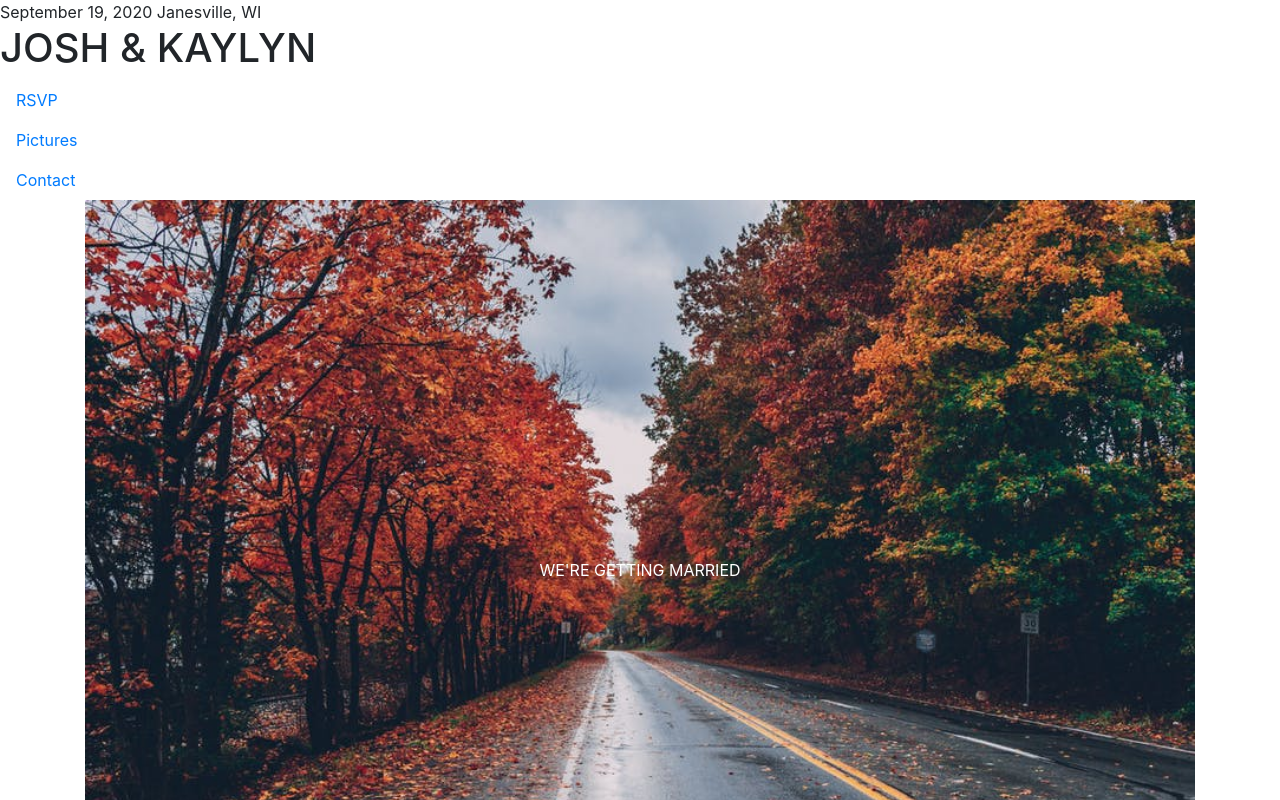
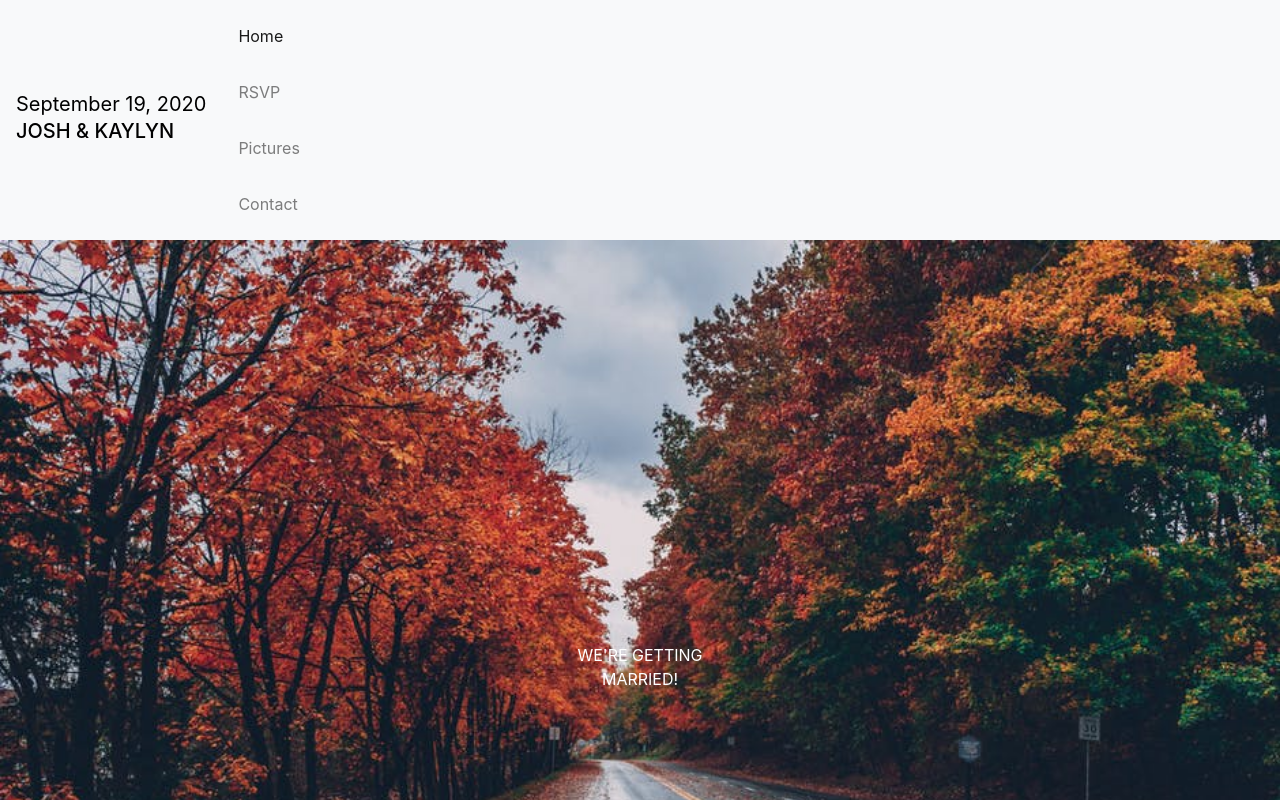
Before and after one commit to joshforcier/rsvp, a Vue app: page / in a window 1280 px wide. Shown: the top 800 px of the page. Built offline with nearby package versions, Linux system fonts and the light colour scheme; what vuefire would draw is missing.

Commit message:
add bootstrap-vue

```diff
--- a/index.html
+++ b/index.html
@@ -2,7 +2,7 @@
 <html>
   <head>
     <meta charset="utf-8">
-    <meta name="viewport" content="width=device-width,initial-scale=1.0">
+    <meta name="viewport" content="width=device-width, initial-scale=1, shrink-to-fit=no">
     <title>rsvp</title>
   </head>
   <body>
--- a/package.json
+++ b/package.json
@@ -11,6 +11,7 @@
   },
   "dependencies": {
     "bootstrap": "^4.3.1",
+    "bootstrap-vue": "^2.0.0-rc.28",
     "firebase": "^6.3.3",
     "vue": "^2.5.2",
     "vue-router": "^3.0.1",
--- a/src/components/Home.vue
+++ b/src/components/Home.vue
@@ -1,10 +1,10 @@
 <template>
     <div>
-        <div class="container">
+        <div :class="$style.container">
             <img src="../assets/pexels-photo-1563355.jpeg" alt="engagement-photo" style="width:100%;">
-            <div class="centered">WE'RE GETTING MARRIED</div>
+            <div :class="$style.centered">WE'RE GETTING<br/>MARRIED!</div>
         </div>
-        <RSVP />
+        <div>JOSH FORCIER<br/>&<br/>KAYLYN MEYERS</div>
     </div>
 </template>
 
@@ -21,7 +21,7 @@ export default {
 
 </script>
 
-<style>
+<style module>
     .container {
         position: relative;
         text-align: center;
--- a/src/components/Navbar.vue
+++ b/src/components/Navbar.vue
@@ -1,18 +1,33 @@
 <template>
     <div>
-        <div class="white-space">September 19, 2020        Janesville, WI</div>
-        <h1 class="header--1">JOSH & KAYLYN</h1>
-        <nav>
-            <router-link
-                class="navbar spacing"
+        <b-navbar
+            toggleable="lg"
+            type="light"
+            variant="light"
+        >
+            <b-navbar-brand  href="#">
+                <div class="white-space">September 19, 2020</div>
+                <h1 class="header--1 text">JOSH & KAYLYN</h1>
+            </b-navbar-brand>
+            <b-navbar-toggle target="nav-collapse"></b-navbar-toggle>
+            <b-collapse id="nav-collapse" is-nav>
+                <b-navbar-nav>
+                    <b-link>
+                        <b-nav-item
+                            active-class="active"
+                            class="nav-link"
                             v-for="routes in links"
                             :key="routes.id"
                             :to="routes.path"
                         >
                             {{ routes.name }}
-            </router-link>
+                        </b-nav-item>
+                    </b-link>
+                </b-navbar-nav>
+            </b-collapse>
+        </b-navbar>
+
         <router-view></router-view>
-        </nav>
     </div>
 </template>
 
@@ -25,16 +40,21 @@ export default {
             links: [
                 {
                     id: 0,
-                    name: 'RSVP',
+                    name: 'Home',
                     path: '/',
                 },
                 {
                     id: 1,
+                    name: 'RSVP',
+                    path: '/RSVP',
+                },
+                {
+                    id: 2,
                     name: 'Pictures',
                     path: '/pictures',
                 },
                 {
-                    id: 2,
+                    id: 3,
                     name: 'Contact',
                     path: '/contact',
                 },
@@ -46,11 +66,14 @@ export default {
 </script>
 
 <style>
-    .spacing {
-        Margin-right: 10px;
-    }
-
     .white-space{
         white-space:pre;
+        color: black;
+    }
+    .text {
+        float: left;
+        text-align: center;
+        font-size: 1em;
+        color: black;
     }
 </style>
--- a/src/main.js
+++ b/src/main.js
@@ -3,10 +3,12 @@
 import Vue from 'vue';
 import App from './App';
 import router from './router';
+import BootstrapVue from 'bootstrap-vue'
 import { rtdbPlugin } from 'vuefire';
 
 Vue.use(router);
 Vue.use(rtdbPlugin);
+Vue.use(BootstrapVue);
 Vue.config.productionTip = false;
 
 /* eslint-disable no-new */
--- a/src/router/index.js
+++ b/src/router/index.js
@@ -15,6 +15,11 @@ export default new router({
             component: Home
         },
         {
+            path: '/RSVP',
+            name: 'RSVP',
+            component: RSVP
+        },
+        {
             path: '/pictures',
             name: 'Pictures',
             component: Pictures
```
Also changed, not shown: 1 other file (tests, documents, lock files or other folders). Lines whose indentation alone changed are shown as unchanged.
